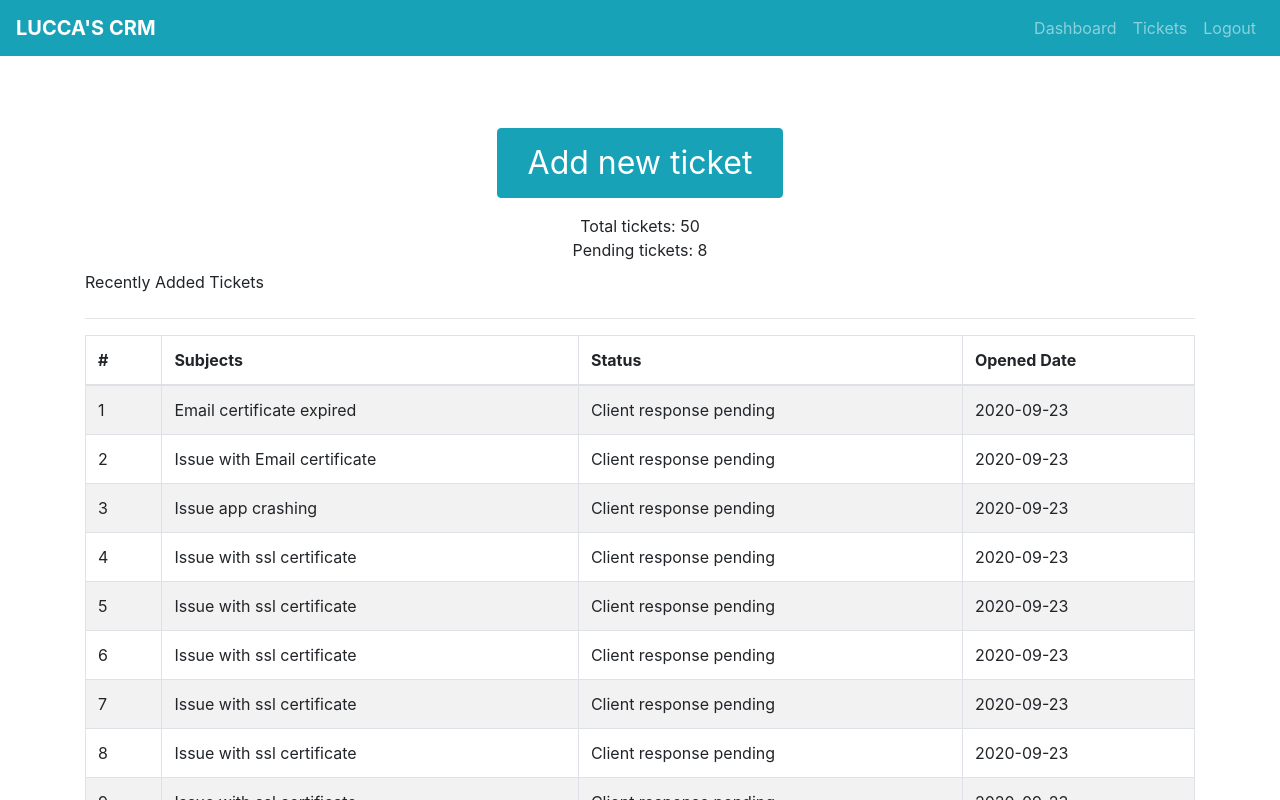
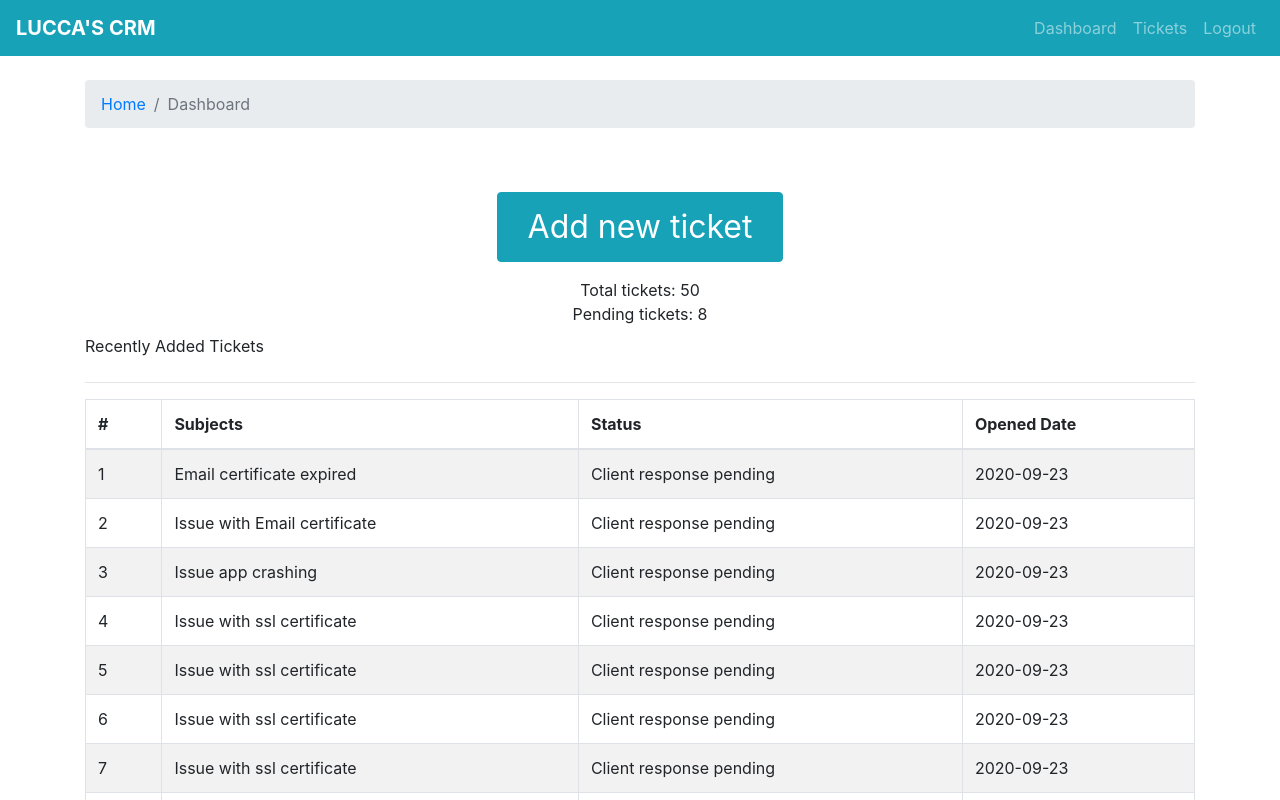
Before and after one commit to lucca86/crm-frontend, a React (Create React App) app: page / in a window 1280 px wide. Shown: the top 800 px of the page. Built offline with nearby package versions, Linux system fonts and the light colour scheme.

Commit message:
Breadcrumb added

```diff
--- /dev/null
+++ b/src/components/Breadcrumb/Breadcrumb.js
@@ -0,0 +1,14 @@
+import React from 'react';
+import { Breadcrumb } from 'react-bootstrap';
+
+const PageBreadcrumb = ({page}) => {
+    return (
+        <Breadcrumb>
+            <Breadcrumb.Item href="/">Home</Breadcrumb.Item>
+
+            <Breadcrumb.Item active>{page}</Breadcrumb.Item>
+        </Breadcrumb>
+    )
+}
+
+export default PageBreadcrumb;
--- a/src/layout/DefaultLayout.js
+++ b/src/layout/DefaultLayout.js
@@ -6,7 +6,7 @@
     return (
         <div>
             <div className='default-layout'>
-                <header className='header'>
+                <header className='header mb-2'>
                     <Header />
                 </header>
                 <main className='main'>
--- a/src/pages/Dashboard/Dashboard.js
+++ b/src/pages/Dashboard/Dashboard.js
@@ -3,10 +3,16 @@
 import TicketTable from '../../components/Login/Table/TicketTable';
 
 import tickets from '../../assets/data/dummy-tickets.json';
+import PageBreadcrumb from '../../components/Breadcrumb/Breadcrumb';
 
 const Dashboard = () => {
     return (
         <Container>
+            <Row>
+                <Col>
+                    <PageBreadcrumb page='Dashboard' />
+                </Col>
+            </Row>
             <Row>
                 <Col className='text-center mt-5 mb-2'>
                     <Button
```
